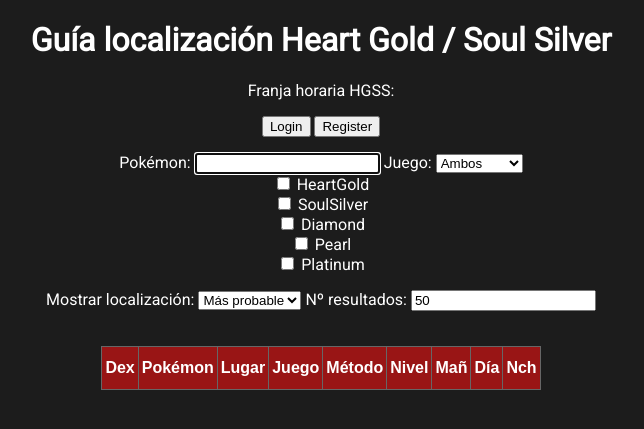
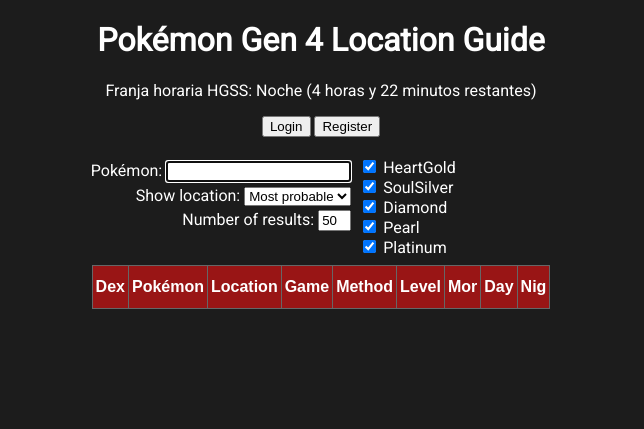
Before and after one commit to jaime0907/HGSSdex, a Django app: template templates/hgss/main.html in a window 1280 px wide. Shown: the top 429 px of the page, without its empty margins (319-963 px from the left). Run offline with Django 3.2, Linux system fonts and the light colour scheme; the template is opened without the code that fills it, so the values that code supplies are empty; parts of the project's set-up code (start-up, migrations or seed data) failed here and were passed over; some libraries are stand-ins or nearby versions.

Commit message:
Pagina register, pokemon clickeables, pokedex implementada por usuario, versión funcional 1.0

```diff
--- a/hgssweb/hgssweb/urls.py
+++ b/hgssweb/hgssweb/urls.py
@@ -20,5 +20,7 @@
 urlpatterns = [
     path('', views.main, name='main'),
     path('post', views.postview, name='postview'),
+    path('catchpoke', views.catchpoke, name='catchpoke'),
     path('accounts/', include('django.contrib.auth.urls')),
+    path('register', views.register, name='register'),
 ]
--- a/hgssweb/settings.py
+++ b/hgssweb/settings.py
@@ -81,7 +81,7 @@
         'USER': 'jaime0907',
         'PASSWORD': 'contraseñasql',
         'HOST': 'jaime0907.mysql.pythonanywhere-services.com',
-        #'HOST': 'localhost',
+        # 'HOST': 'localhost',
     }
 }
 
--- a/hgssweb/static/script.js
+++ b/hgssweb/static/script.js
@@ -63,6 +63,19 @@
 	document.getElementById("demo").innerHTML = 'Franja horaria HGSS: ' + ht + ' ' + remain;
 }
 
+function catchPoke(dex){
+	var xhr = new XMLHttpRequest();
+	xhr.onload = function(){
+			getPoke();
+	};
+	xhr.open("POST", "/catchpoke", true);
+	xhr.setRequestHeader('Content-Type', 'application/json');
+	xhr.setRequestHeader("X-CSRFToken", getCookie('csrftoken'));
+	xhr.send(JSON.stringify({
+		dex: dex
+	}));
+}
+
 function addRow(){
 	var table = document.getElementById("tablepoke");
 	var rows = 1;
@@ -95,6 +108,14 @@
 	var name = row.insertCell(1);
 	name.innerHTML = '<img src=\"static/pokes/' + FormatNumberLength(poke.dex, 3) + 'MS.png\" style="vertical-align:middle"> ' + poke.name;
 	name.style.textAlign = "left";
+	name.style.cursor = "pointer";
+	name.onmouseover = function(){
+		this.style.background = "#e3a90b";
+	}
+	name.onmouseleave = function(){
+		this.style.background = '';
+	}
+	name.onclick = function(){catchPoke(poke.dex)};
 
 	var place = row.insertCell(2);
 	place.innerHTML = poke.place;
@@ -109,7 +130,7 @@
 		game.style.background = "#f2ae00";
 	}else if(poke.ss == 1){
 		game.innerHTML = 'SS';
-		game.style.background = "a6a6a6";
+		game.style.background = "#a6a6a6";
 	}
 	if(poke.d == 1){
 		game.innerHTML = game.innerHTML.concat('D');
@@ -234,12 +255,14 @@
 		d: document.getElementById("gamed").checked,
 		pe: document.getElementById("gamepe").checked,
 		pt: document.getElementById("gamept").checked,
-		limit: document.getElementById("limit").value
+		limit: document.getElementById("limit").value,
+		selector: document.getElementById("groupselector").value
 	}));
 }
 
 
 function startScripts(){
+	getHora();
 	getPoke();
 }
 
--- /dev/null
+++ b/templates/base.html
@@ -0,0 +1,49 @@
+{% load static %}
+{% load hgssweb_extras %}
+
+<!DOCTYPE html>
+<html>
+<head>
+	<title>HGSS Location Guide</title>
+
+	<link href="https://fonts.googleapis.com/css?family=Roboto" rel="stylesheet">
+
+	<style type="text/css">
+		#tablepoke {
+			font-family: Arial, Helvetica, sans-serif;
+			border-collapse: collapse;
+		}
+		#tablepoke td, #tablepoke th {
+			border: 1px solid #666;
+			padding: 3px;
+			text-align: center;
+			vertical-align: middle;
+		}
+		#tablepoke tr:nth-child(even){background-color: #f2f2f2;}
+		#tablepoke tr:nth-child(odd){background-color: #ffffff;}
+		#tablepoke tr:hover {background-color: #ddd;}
+		#tablepoke th {
+		    padding-top: 12px;
+			padding-bottom: 12px;
+			text-align: center;
+			background-color: #991515;
+			color: white;
+		}
+		#tablepoke td {
+			color: black;
+		}
+		#wrapper {
+			color: white;
+			font-family: Roboto;
+			text-align: center;
+			align-items: center;
+		}
+	</style>
+</head>
+<body id="body1" style="background-color: #1c1c1c">
+	{% block content %}
+  {% endblock %}
+</body>
+{% block scripts %}
+{% endblock %}
+</html>
--- a/templates/hgss/main.html
+++ b/templates/hgss/main.html
@@ -1,51 +1,13 @@
+{% extends "base.html" %}
 {% load static %}
 {% load hgssweb_extras %}
 
-<!DOCTYPE html>
-<html>
-<head>
-	<title>HGSS Location Guide</title>
 
-	<link href="https://fonts.googleapis.com/css?family=Roboto" rel="stylesheet">
-
-	<style type="text/css">
-		#tablepoke {
-			font-family: Arial, Helvetica, sans-serif;
-			border-collapse: collapse;
-		}
-		#tablepoke td, #tablepoke th {
-			border: 1px solid #666;
-			padding: 3px;
-			text-align: center;
-			vertical-align: middle;
-		}
-		#tablepoke tr:nth-child(even){background-color: #f2f2f2;}
-		#tablepoke tr:nth-child(odd){background-color: #ffffff;}
-		#tablepoke tr:hover {background-color: #ddd;}
-		#tablepoke th {
-		    padding-top: 12px;
-			padding-bottom: 12px;
-			text-align: center;
-			background-color: #991515;
-			color: white;
-		}
-		#tablepoke td {
-			color: black;
-		}
-		#wrapper {
-			color: white;
-			font-family: Roboto;
-			text-align: center;
-			align-items: center;
-		}
-
-	</style>
-</head>
-<body id="body1" style="background-color: #1c1c1c">
+{% block content %}
 	{% csrf_token %}
 	<div id="wrapper">
-		<h1 style="font-family: Roboto">Guía localización Heart Gold / Soul Silver</h1>
-		<p id="demo">Franja horaria HGSS:</p>
+		<h1 style="font-family: Roboto">Pokémon Gen 4 Location Guide</h1>
+		<p id="demo">In Game Hour:</p>
 
 		{% if user.is_authenticated %}
     <p>Logged in as {{user.username}}
@@ -53,50 +15,56 @@
     {% else %}
 		<p id="loginp">
 			<input type="button" id="logionbot" value="Login" onclick="location.href='accounts/login';"></input>
-			<input type="button" id="regbot" value="Register" onclick="location.href='/register.html';"></input>
+			<input type="button" id="regbot" value="Register" onclick="location.href='/register';"></input>
 		</p>
     {% endif %}
 
 
 
-		<p>
-			Pokémon:
-			<input id="pokename" name="pokename" type="text"autofocus onkeyup="getPoke()">
-			Juego:
-			<select id="gameselector" onchange="getPoke()">
-				<option value=2>Ambos</option>
-				<option value=0>Heart Gold</option>
-				<option value=1>Soul Silver</option>
-			</select><br>
-			<input type="checkbox" id="gamehg" onchange="getPoke()"> HeartGold<br>
-			<input type="checkbox" id="gamess" onchange="getPoke()"> SoulSilver<br>
-			<input type="checkbox" id="gamed" onchange="getPoke()"> Diamond<br>
-			<input type="checkbox" id="gamepe" onchange="getPoke()"> Pearl<br>
-			<input type="checkbox" id="gamept" onchange="getPoke()"> Platinum<br>
+			<div style="display: inline-block; width=100%;">
+				<div style="text-align:right; float:left;margin: 4px">
+					<div style="margin: 4px">
+						Pokémon:
+						<input id="pokename" name="pokename" type="text"autofocus onkeyup="getPoke()">
+					</div>
 
-		</p>
-		<p>
-			Mostrar localización:
-			<select id="groupselector" onchange="getPoke()">
-				<option value=1>Más probable</option>
-				<option value=0>Todas</option>
-			</select>
-			Nº resultados:
-			<input id="limit" name="limit" type="text" value="50" onkeyup="getPoke()">
-		</p>
+					<div style="margin: 4px">
+					Show location:
+					<select id="groupselector" onchange="getPoke()">
+						<option value=1>Most probable</option>
+						<option value=0>All of them</option>
+					</select>
+					</div>
+
+					<div style="margin: 4px">
+						Number of results:
+						<input id="limit" name="limit" type="text" value="50" size="1" onkeyup="getPoke()">
+					</div>
+				</div>
+
+					<div style="margin: 4px auto; text-align: left; width: 200px;float:right;">
+						<input type="checkbox" id="gamehg" checked="true" onchange="getPoke()"> HeartGold<br>
+						<input type="checkbox" id="gamess" checked="true" onchange="getPoke()"> SoulSilver<br>
+						<input type="checkbox" id="gamed" checked="true" onchange="getPoke()"> Diamond<br>
+						<input type="checkbox" id="gamepe" checked="true" onchange="getPoke()"> Pearl<br>
+						<input type="checkbox" id="gamept" checked="true" onchange="getPoke()"> Platinum<br>
+					</div>
+				</div>
+
+
 
 		<br>
 		<table id="tablepoke" align="center">
 			<tr>
 				<th>Dex</th>
 				<th>Pokémon</th>
-				<th>Lugar</th>
-				<th>Juego</th>
-				<th>Método</th>
-				<th>Nivel</th>
-				<th>Mañ</th>
-				<th>Día</th>
-				<th>Nch</th>
+				<th>Location</th>
+				<th>Game</th>
+				<th>Method</th>
+				<th>Level</th>
+				<th>Mor</th>
+				<th>Day</th>
+				<th>Nig</th>
 			</tr>
 			{% for l in locations %}
 				<tr>
@@ -116,10 +84,9 @@
 		</table>
 	</div>
 
-</body>
+{% endblock %}
 
+{% block scripts %}
 <script src="https://code.jquery.com/jquery-3.1.0.min.js"></script>
 <script src="{% static 'script.js' %}"></script>
-
-
-</html>
+{% endblock %}
--- a/templates/registration/login.html
+++ b/templates/registration/login.html
@@ -1,3 +1,4 @@
+{%extends "base.html"%}
 {% block content %}
 
 {% if form.errors %}
```
Also changed, not shown: hgssweb/hgssweb/models.py (+6 -7 lines), hgssweb/hgssweb/views.py (+51 -10 lines), templates/registration/register.html (added, +11 -0 lines), hgssweb/migrations/0001_initial.py (added), hgssweb/migrations/__init__.py (added).
